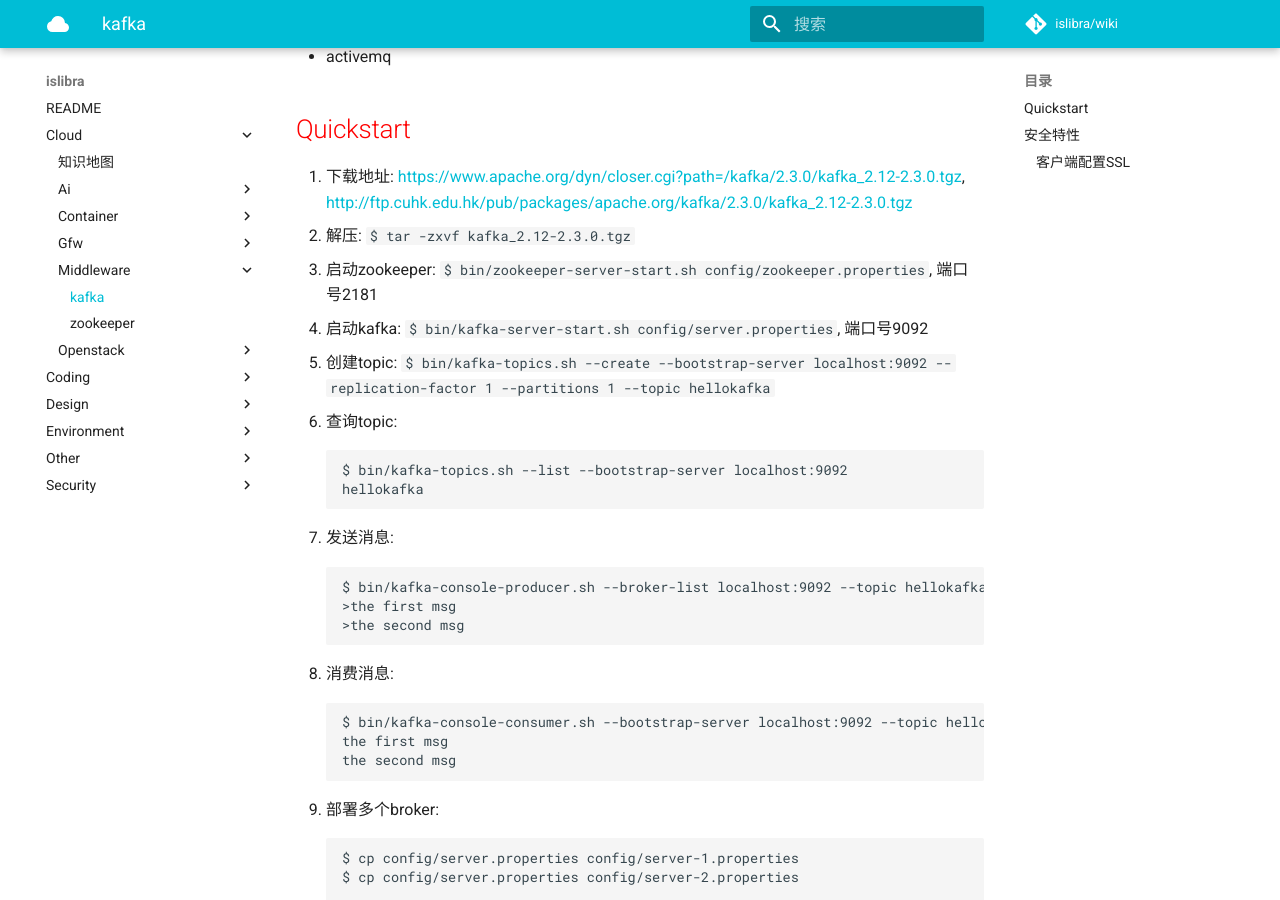
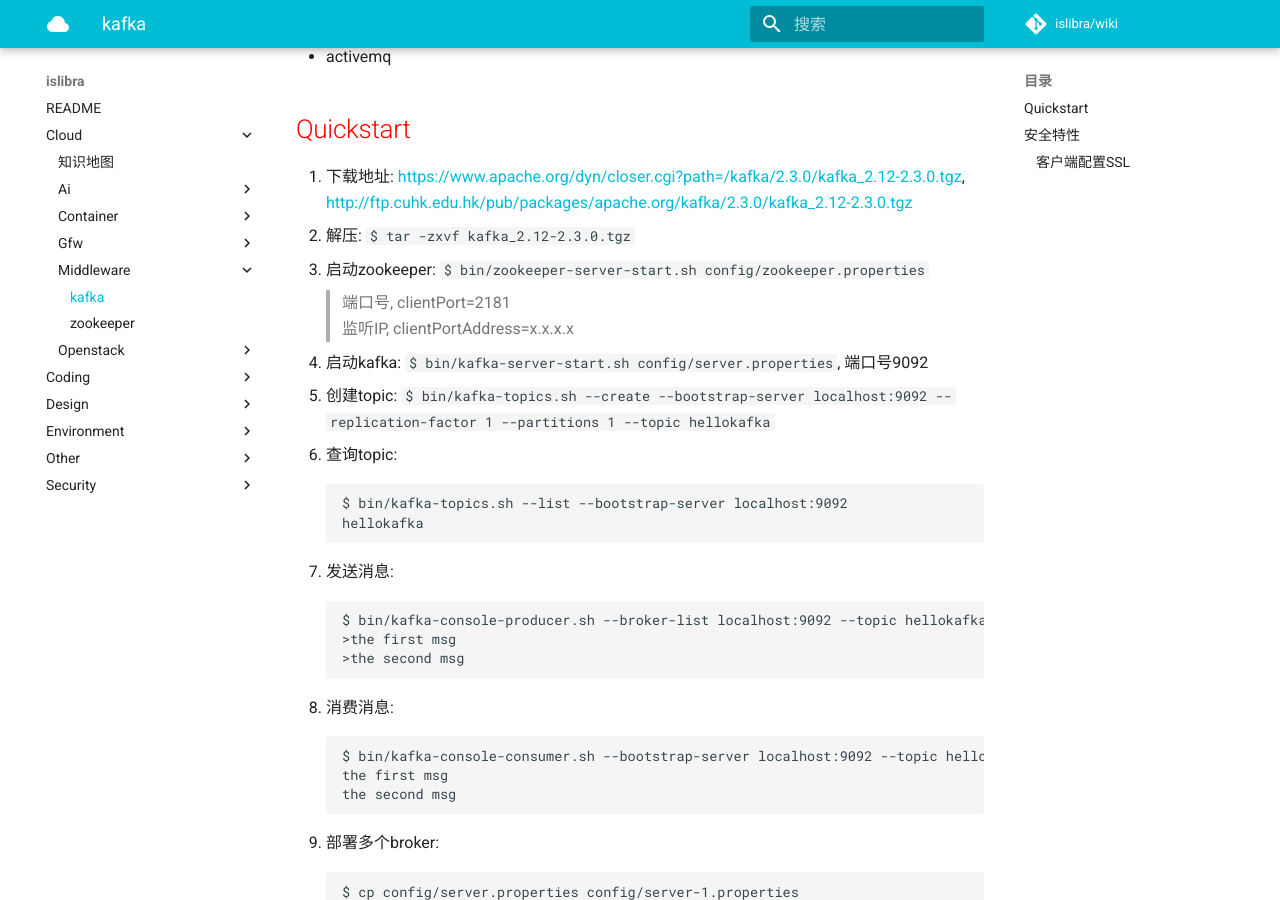
Before and after one commit to islibra/wiki, an MkDocs documentation site: the page built from docs/cloud/middleware/kafka.md, in a window 1280 px wide and 900 px high, scrolled down 303 px. Built offline with MkDocs 1.6.1 and Material for MkDocs 9.7.7, drawn with Linux system fonts in a browser that asks for light colours; comment, search, counter and statistics services are not loaded.

Commit message:
Update kafka.md

```diff
--- a/docs/cloud/middleware/kafka.md
+++ b/docs/cloud/middleware/kafka.md
@@ -12,7 +12,11 @@
 
 1. 下载地址: <https://www.apache.org/dyn/closer.cgi?path=/kafka/2.3.0/kafka_2.12-2.3.0.tgz>, <http://ftp.cuhk.edu.hk/pub/packages/apache.org/kafka/2.3.0/kafka_2.12-2.3.0.tgz>
 1. 解压: `$ tar -zxvf kafka_2.12-2.3.0.tgz`
-1. 启动zookeeper: `$ bin/zookeeper-server-start.sh config/zookeeper.properties`, 端口号2181
+1. 启动zookeeper: `$ bin/zookeeper-server-start.sh config/zookeeper.properties`
+
+    > 端口号, clientPort=2181
+    > 监听IP, clientPortAddress=x.x.x.x
+
 1. 启动kafka: `$ bin/kafka-server-start.sh config/server.properties`, 端口号9092
 1. 创建topic: `$ bin/kafka-topics.sh --create --bootstrap-server localhost:9092 --replication-factor 1 --partitions 1 --topic hellokafka`
 1. 查询topic:
```
